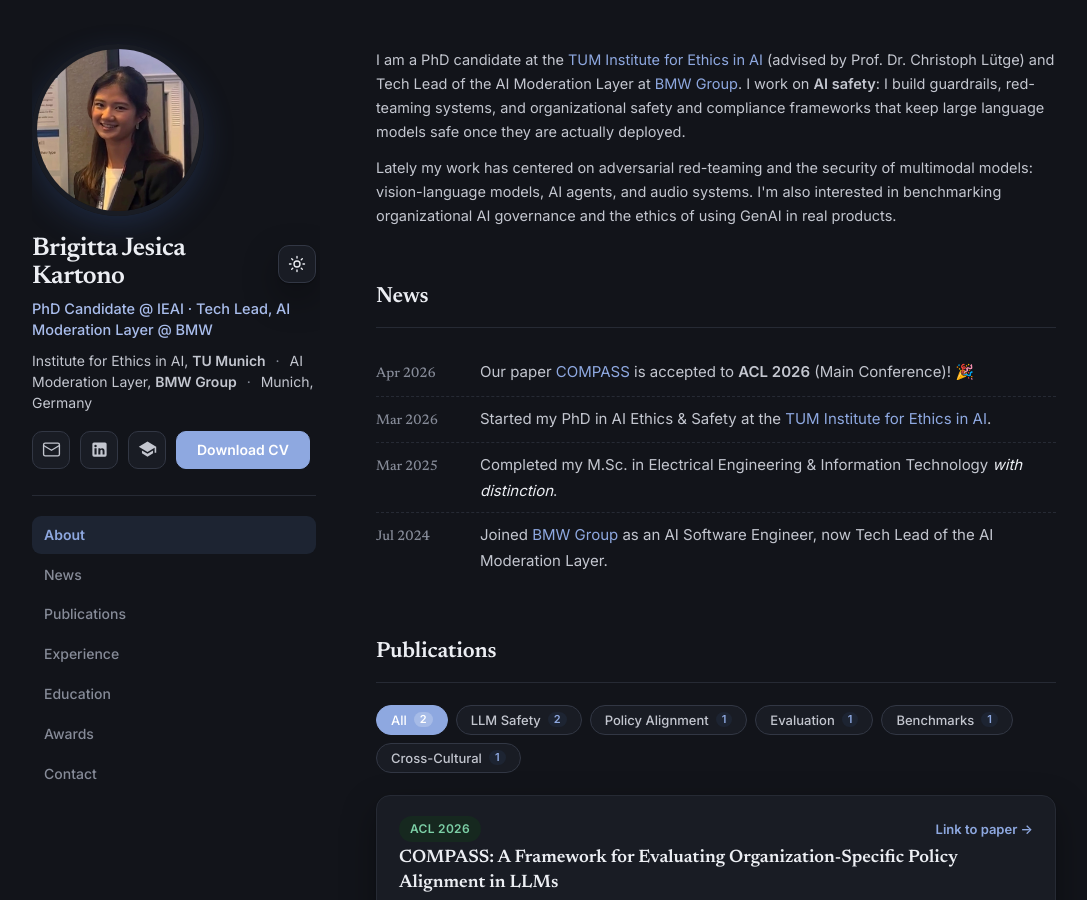
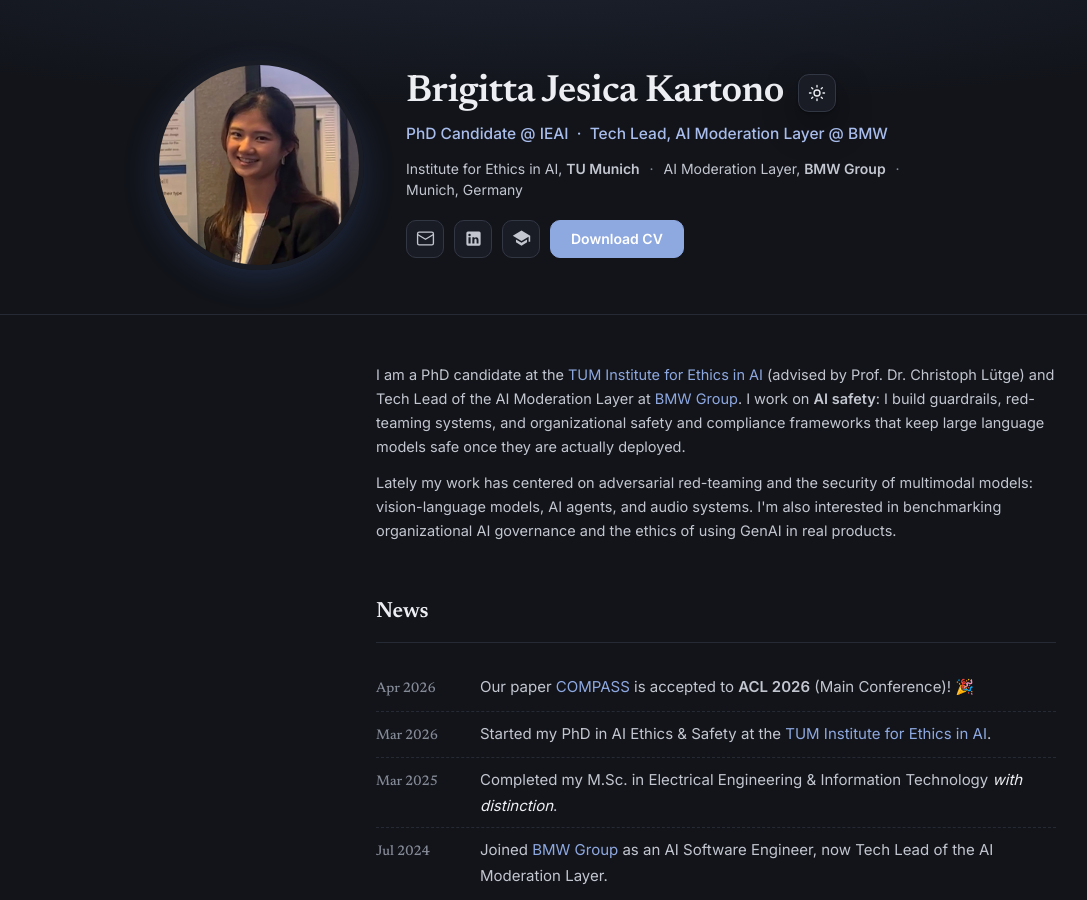
Before and after one commit to brigittajesica/brigittajesica.github.io, a plain HTML site: page index.html in a window 1280 px wide. Shown: the top 900 px of the page, without its empty margins (96-1183 px from the left). Drawn offline with Linux system fonts and the light colour scheme.

Commit message:
Hero profile docks to sticky sidebar on scroll

```diff
--- a/index.html
+++ b/index.html
@@ -15,9 +15,47 @@
   <link rel="stylesheet" href="style.css" />
 </head>
 <body>
+  <!-- ===================== HERO (on top; docks to the side on scroll) ===================== -->
+  <header class="hero" id="top">
+    <div class="hero-inner">
+      <div class="avatar">
+        <img class="avatar-img" src="jpg/jesica_hq.jpg" alt="Brigitta Jesica Kartono"
+             onerror="this.style.display='none';this.nextElementSibling.style.display='grid';" />
+        <span class="avatar-fallback">BJK</span>
+      </div>
+      <div class="hero-text">
+        <div class="name-row">
+          <h1 class="name">Brigitta Jesica Kartono</h1>
+          <button class="theme-toggle" aria-label="Toggle dark mode">
+            <svg class="icon-moon" viewBox="0 0 24 24" width="18" height="18" fill="none" stroke="currentColor" stroke-width="1.8" stroke-linecap="round" stroke-linejoin="round"><path d="M21 12.79A9 9 0 1 1 11.21 3 7 7 0 0 0 21 12.79z"/></svg>
+            <svg class="icon-sun" viewBox="0 0 24 24" width="18" height="18" fill="none" stroke="currentColor" stroke-width="1.8" stroke-linecap="round" stroke-linejoin="round"><circle cx="12" cy="12" r="4"/><path d="M12 2v2M12 20v2M4.93 4.93l1.41 1.41M17.66 17.66l1.41 1.41M2 12h2M20 12h2M6.34 17.66l-1.41 1.41M19.07 4.93l-1.41 1.41"/></svg>
+          </button>
+        </div>
+        <p class="role">PhD Candidate @ IEAI &nbsp;&middot;&nbsp; Tech Lead, AI Moderation Layer @ BMW</p>
+        <p class="affil-inline">
+          Institute for Ethics in AI, <strong>TU Munich</strong>
+          <span class="dot">·</span> AI Moderation Layer, <strong>BMW Group</strong>
+          <span class="dot">·</span> Munich, Germany
+        </p>
+        <div class="socials">
+          <a href="mailto:brigittajesicak@gmail.com" aria-label="Email" title="Email">
+            <svg viewBox="0 0 24 24" width="19" height="19" fill="none" stroke="currentColor" stroke-width="1.7" stroke-linecap="round" stroke-linejoin="round"><rect x="2" y="4" width="20" height="16" rx="2"/><path d="m22 7-10 6L2 7"/></svg>
+          </a>
+          <a href="https://www.linkedin.com/in/brigittajesica" target="_blank" rel="noopener" aria-label="LinkedIn" title="LinkedIn">
+            <svg viewBox="0 0 24 24" width="19" height="19" fill="currentColor"><path d="M19 3a2 2 0 0 1 2 2v14a2 2 0 0 1-2 2H5a2 2 0 0 1-2-2V5a2 2 0 0 1 2-2h14zM8.34 18.34V10.4H5.67v7.94h2.67zM7 9.24a1.55 1.55 0 1 0 0-3.1 1.55 1.55 0 0 0 0 3.1zm11.34 9.1v-4.36c0-2.33-1.24-3.41-2.9-3.41a2.5 2.5 0 0 0-2.27 1.25h-.04V10.4h-2.56c.03.72 0 7.94 0 7.94h2.56v-4.43c0-.24.02-.47.09-.64.18-.47.62-.96 1.34-.96.95 0 1.33.72 1.33 1.78v4.25h2.55z"/></svg>
+          </a>
+          <a href="https://scholar.google.com/" target="_blank" rel="noopener" aria-label="Google Scholar" title="Google Scholar (update link)">
+            <svg viewBox="0 0 24 24" width="19" height="19" fill="currentColor"><path d="M12 2 1 8.5l11 6.5 9-5.32V16h2V8.5L12 2zM5 13.18v3.5L12 21l7-4.32v-3.5L12 17.5 5 13.18z"/></svg>
+          </a>
+          <a class="cv-btn" href="Brigitta_Jesica_Kartono_CV.pdf" target="_blank" rel="noopener" aria-label="Download CV (PDF)">Download CV</a>
+        </div>
+      </div>
+    </div>
+  </header>
+
   <div class="layout">
-    <!-- ===================== STICKY PROFILE SIDEBAR ===================== -->
-    <aside class="sidebar" id="top">
+    <!-- ===================== STICKY PROFILE SIDEBAR (docks in on scroll) ===================== -->
+    <aside class="sidebar">
       <div class="profile">
         <div class="avatar">
           <img class="avatar-img" src="jpg/jesica_hq.jpg" alt="Brigitta Jesica Kartono"
@@ -26,7 +64,7 @@
         </div>
         <div class="name-row">
           <h1 class="name">Brigitta Jesica Kartono</h1>
-          <button id="theme-toggle" class="theme-toggle" aria-label="Toggle dark mode">
+          <button class="theme-toggle" aria-label="Toggle dark mode">
             <svg class="icon-moon" viewBox="0 0 24 24" width="18" height="18" fill="none" stroke="currentColor" stroke-width="1.8" stroke-linecap="round" stroke-linejoin="round"><path d="M21 12.79A9 9 0 1 1 11.21 3 7 7 0 0 0 21 12.79z"/></svg>
             <svg class="icon-sun" viewBox="0 0 24 24" width="18" height="18" fill="none" stroke="currentColor" stroke-width="1.8" stroke-linecap="round" stroke-linejoin="round"><circle cx="12" cy="12" r="4"/><path d="M12 2v2M12 20v2M4.93 4.93l1.41 1.41M17.66 17.66l1.41 1.41M2 12h2M20 12h2M6.34 17.66l-1.41 1.41M19.07 4.93l-1.41 1.41"/></svg>
           </button>
@@ -347,14 +385,15 @@
 
   <script>
     document.getElementById('year').textContent = new Date().getFullYear();
-    const toggle = document.getElementById('theme-toggle');
     const root = document.documentElement;
     // Dark is the default; only honour an explicit 'light' choice.
     if (localStorage.getItem('theme') === 'light') root.classList.remove('dark');
     else root.classList.add('dark');
-    toggle.addEventListener('click', () => {
-      root.classList.toggle('dark');
-      localStorage.setItem('theme', root.classList.contains('dark') ? 'dark' : 'light');
+    document.querySelectorAll('.theme-toggle').forEach(btn => {
+      btn.addEventListener('click', () => {
+        root.classList.toggle('dark');
+        localStorage.setItem('theme', root.classList.contains('dark') ? 'dark' : 'light');
+      });
     });
 
     // About tabs
@@ -412,6 +451,15 @@
       });
     }, { rootMargin: '-45% 0px -50% 0px' });
     sections.forEach(s => s && spy.observe(s));
+
+    // Dock the sidebar once the hero scrolls out of view
+    const hero = document.getElementById('top');
+    if (hero) {
+      const dockSpy = new IntersectionObserver(([e]) => {
+        document.body.classList.toggle('docked', !e.isIntersecting);
+      }, { rootMargin: '-40px 0px 0px 0px' });
+      dockSpy.observe(hero);
+    }
   </script>
 </body>
 </html>
--- a/style.css
+++ b/style.css
@@ -156,7 +156,11 @@ strong { font-weight: 600; }
   position: sticky; top: 0; align-self: start;
   max-height: 100vh; overflow-y: auto;
   padding: 44px 4px 24px 0;
+  opacity: 0; transform: translateX(-10px);
+  transition: opacity .45s ease, transform .45s ease;
 }
+/* Reveal the sidebar once the hero has scrolled away */
+body.docked .sidebar { opacity: 1; transform: none; }
 .profile .avatar { width: 172px; height: 172px; margin: 0 0 20px; }
 .profile .name-row { margin: 0 0 8px; }
 .sidebar .name { font-size: clamp(23px, 2vw, 27px); }
@@ -360,10 +364,12 @@ strong { font-weight: 600; }
 
 /* ===================== RESPONSIVE ===================== */
 @media (max-width: 860px) {
+  .hero { display: none; }
   .layout { grid-template-columns: 1fr; gap: 0; padding: 0 22px; }
   .sidebar {
     position: static; max-height: none; overflow: visible;
     padding: 36px 0 8px; text-align: center;
+    opacity: 1; transform: none;
   }
   .profile .avatar { width: 150px; height: 150px; margin: 0 auto 18px; }
   .profile .name-row { justify-content: center; }
```
